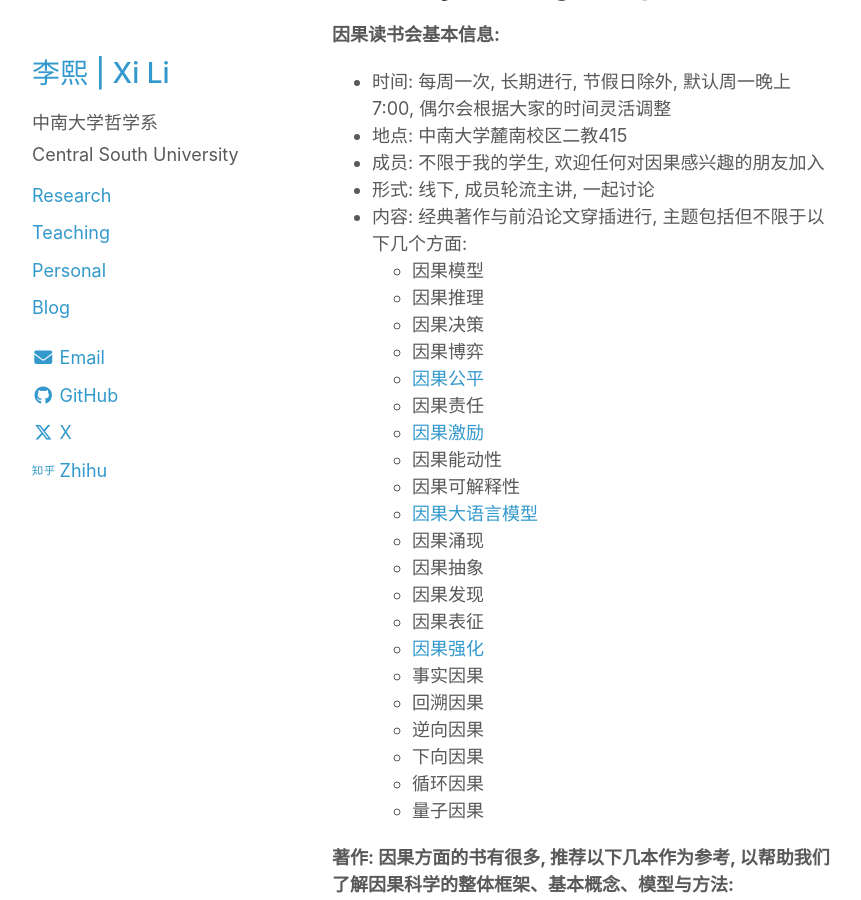
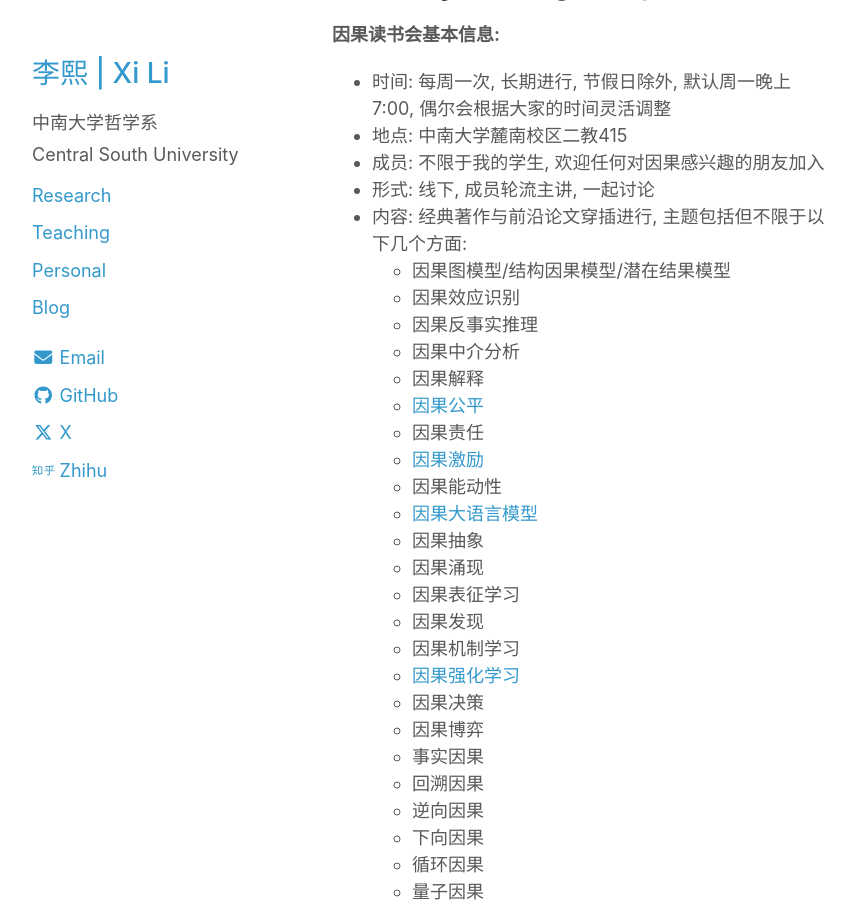
Before and after one commit to rickylixi/rickylixi.github.io, a Jekyll site: the page built from teaching.html, in a window 1280 px wide and 900 px high, scrolled down 800 px. Shown: the whole window, without its empty margins (26-887 px from the left). Built offline with Jekyll 4.4.1, drawn with Linux system fonts in a browser that asks for light colours.

Commit message:
Update teaching.html

```diff
--- a/teaching.html
+++ b/teaching.html
@@ -41,21 +41,24 @@ Undergraduate course on Game Theory
  <li>形式: 线下, 成员轮流主讲, 一起讨论</li>
  <li>内容: 经典著作与前沿论文穿插进行, 主题包括但不限于以下几个方面:</li>
   <ul class="level-2">
-    <li>因果模型</li>
-    <li>因果推理</li>
-    <li>因果决策</li>
-    <li>因果博弈</li>
+    <li>因果图模型/结构因果模型/潜在结果模型</li>
+    <li>因果效应识别</li>
+    <li>因果反事实推理</li>
+    <li>因果中介分析</li>
+    <li>因果解释</li>
     <li><a href="https://fairness.causalai.net/" target="_blank" rel="noopener noreferrer">因果公平</a></li>
     <li>因果责任</li>
     <li><a href="https://causalincentives.com/" target="_blank" rel="noopener noreferrer">因果激励</a></li>
     <li>因果能动性</li>
-    <li>因果可解释性</li>
     <li><a href="https://github.com/zhijing-jin/CausalNLP_Papers" target="_blank" rel="noopener noreferrer">因果大语言模型</a></li>
+    <li>因果抽象</li>
     <li>因果涌现</li>
-    <li>因果抽象</li>
+    <li>因果表征学习</li>
     <li>因果发现</li>
-    <li>因果表征</li>
-    <li><a href="https://crl.causalai.net/" target="_blank" rel="noopener noreferrer">因果强化</a></li>
+    <li>因果机制学习</li>
+    <li><a href="https://crl.causalai.net/" target="_blank" rel="noopener noreferrer">因果强化学习</a></li>
+    <li>因果决策</li>
+    <li>因果博弈</li>
     <li>事实因果</li>
     <li>回溯因果</li>
     <li>逆向因果</li>
```
